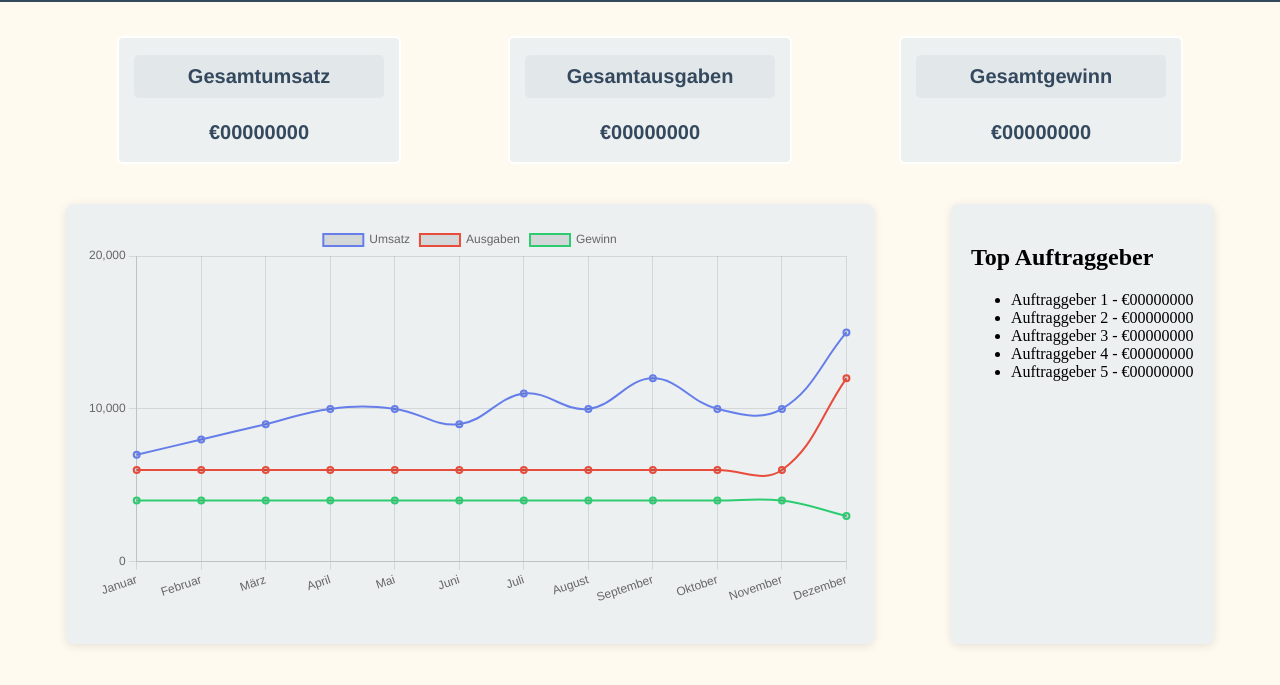
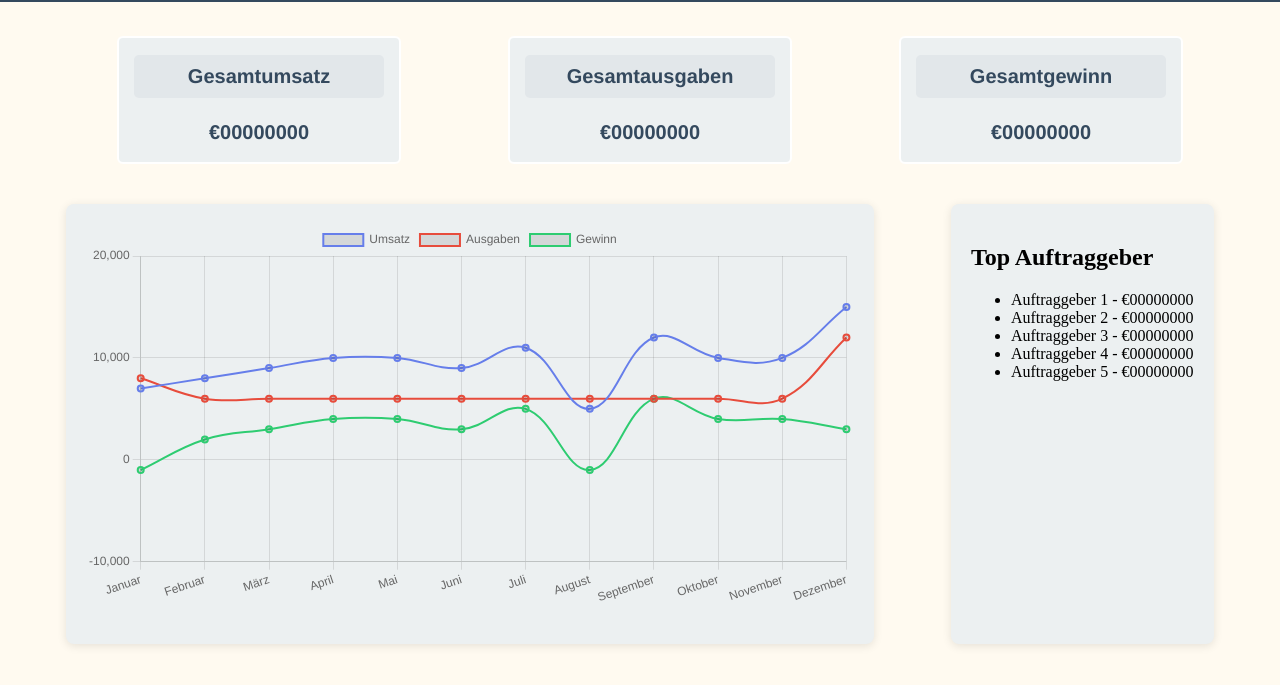
Before and after one commit to lenadill/SAP-Praktikum, a plain HTML site: page Graphen/index.html in a window 1280 px wide. Shown: the part 79-764 px from the top of the page. Drawn offline with nearby package versions, Linux system fonts and the light colour scheme.

Commit message:
Der Graph geht endlich...

```diff
--- a/Graphen/graph_logic.js
+++ b/Graphen/graph_logic.js
@@ -1,25 +1,18 @@
-const revenue = [12000,13000,15000,14000,13000,12000,11000,8000,13000,10000,14000,13000]
-const outgoings = [10000,12000,11000,15000,14000,10000,8000,8000,13000,12000,10000,9000]
-
-
-function calc_turnover(revenue,outgoings){
-
+export function calc_turnover(revenue, outgoings) {
   let count_revenue = revenue.length;
   let count_outgoings = outgoings.length;
-var turnover = []
+  let turnover = [];
 
   if (count_revenue != count_outgoings) {
     throw new Error("Anzahl Einnahmen != Anzahl Ausgaben");
-
   }
 
   for (let i = 0; i < count_revenue; i++) {
-    sum = revenue[i] - outgoings[i]
-    turnover.push(sum)
-  console.log(sum)
+    let sum = revenue[i] - outgoings[i];
+    turnover.push(sum);
   }
 
-return turnover
+  return turnover;
 }
 
-console.log(calc_turnover(revenue,outgoings))
+//console.log(calc_turnover([2],[1]))
--- a/Graphen/index.html
+++ b/Graphen/index.html
@@ -65,7 +65,6 @@
 
 
 
-        <script src="./script.js"></script>
-        <script src="./script.js"></script>
+        <script type="module" src="./script.js"></script>
     </body>
 </html>
--- a/Graphen/script.js
+++ b/Graphen/script.js
@@ -1,4 +1,9 @@
- const ctx = document.getElementById('myChart');
+import { calc_turnover } from './graph_logic.js';
+
+const revenue = [7000, 8000, 9000, 10000, 10000, 9000, 11000, 5000, 12000, 10000, 10000, 15000]
+const outgoings = [8000, 6000, 6000, 6000, 6000, 6000, 6000, 6000, 6000, 6000, 6000, 12000]
+const turnover = calc_turnover(revenue,outgoings)
+const ctx = document.getElementById('myChart');
 
   new Chart(ctx, {
     type: 'line',
@@ -7,21 +12,21 @@
       datasets: [
         {
           label: 'Umsatz',
-          data: [7000, 8000, 9000, 10000, 10000, 9000, 11000, 10000, 12000, 10000, 10000, 15000],
+          data: revenue,
           borderColor: '#667eea',
           borderWidth: 2,
           tension: 0.4
         },
         {
           label: 'Ausgaben',
-          data: [6000, 6000, 6000, 6000, 6000, 6000, 6000, 6000, 6000, 6000, 6000, 12000],
+          data: outgoings,
           borderColor: '#e74c3c',
           borderWidth: 2,
           tension: 0.4
         },
         {
           label: 'Gewinn',
-          data: [4000, 4000, 4000, 4000, 4000, 4000, 4000, 4000, 4000, 4000, 4000, 3000],
+          data: turnover,
           borderColor: '#2ecc71',
           borderWidth: 2,
           tension: 0.4
```
Lines whose indentation alone changed are shown as unchanged.
